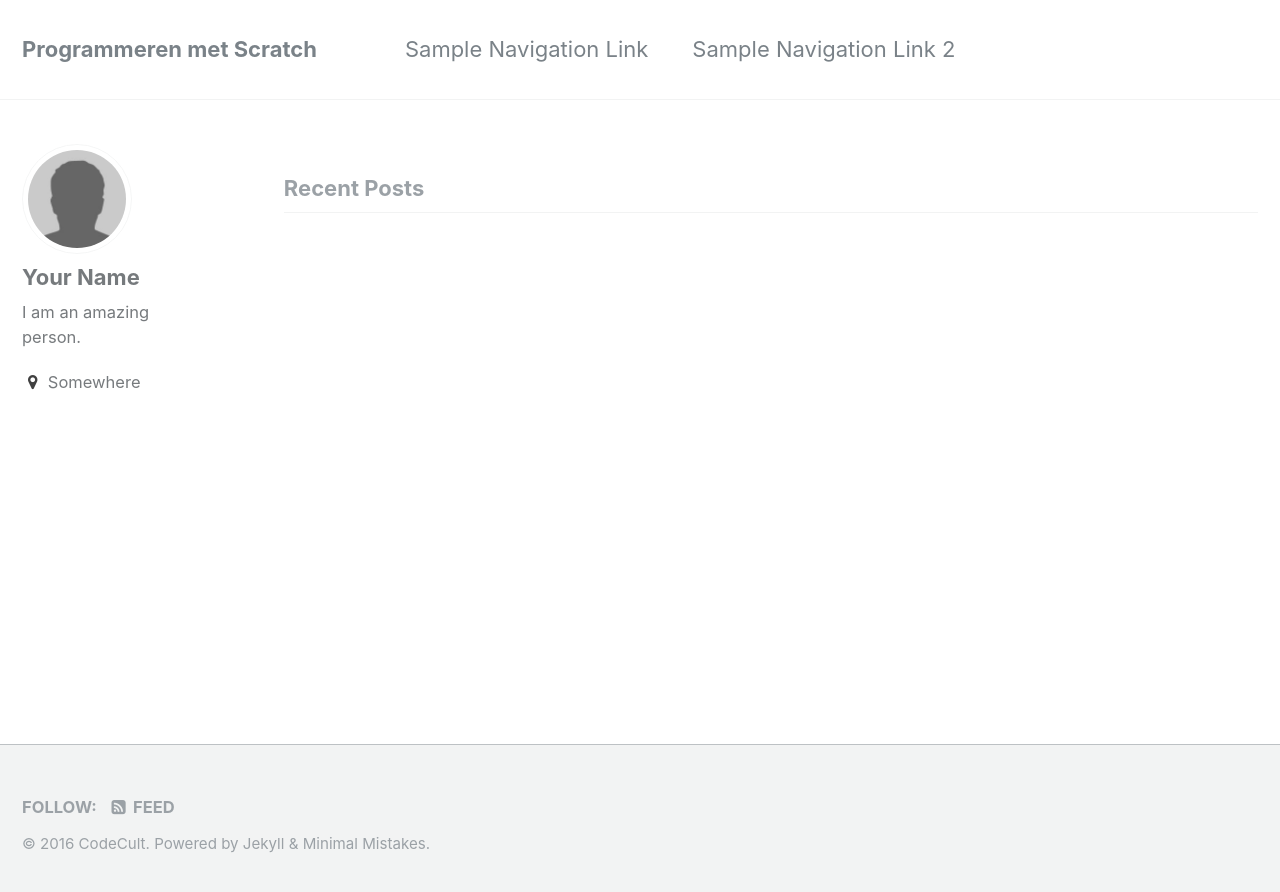
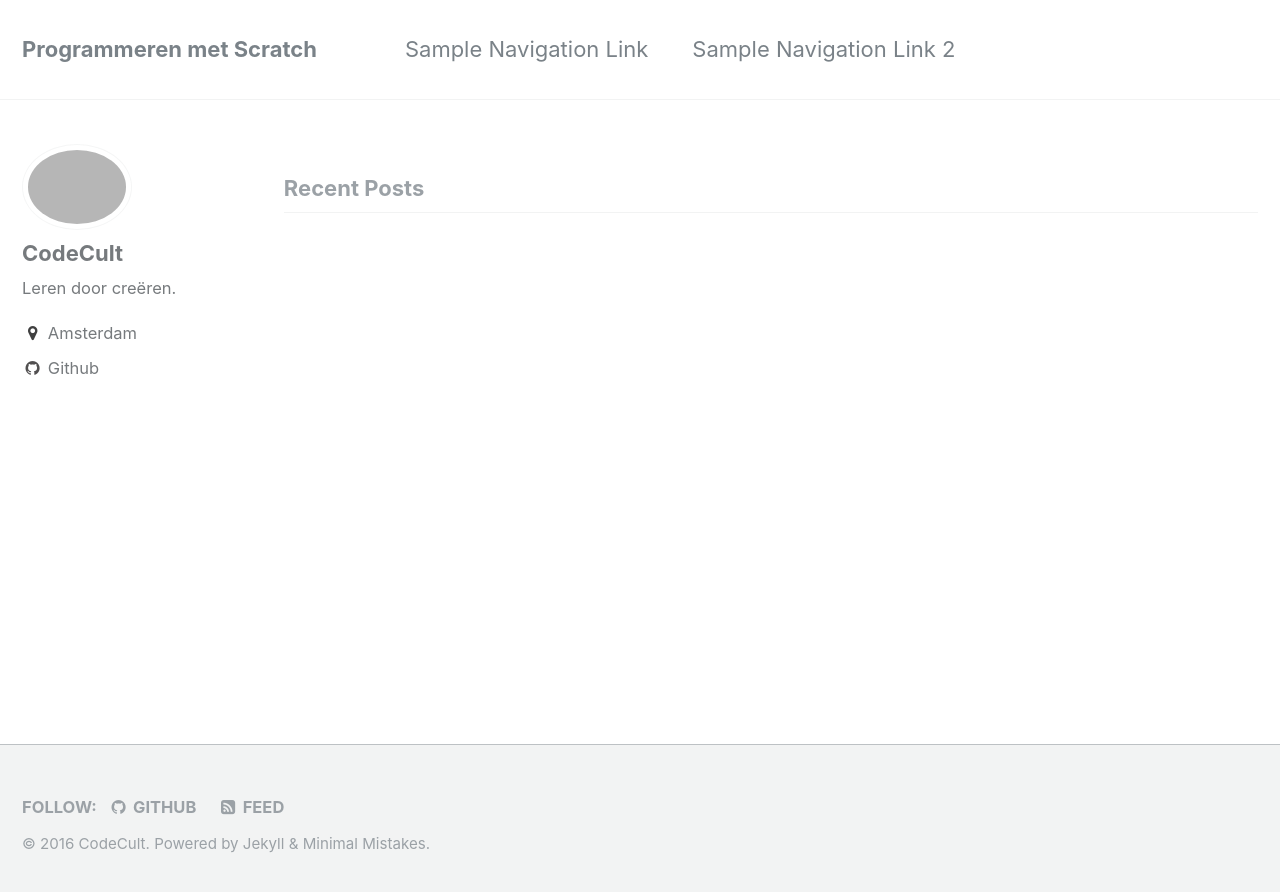
Before and after one commit to wijnandb/programmeren-1, a Jekyll site: the page built from index.html, in a window 1280 px wide. Shown: the top 892 px of the page. Built offline with Jekyll 4.4.1, drawn with Linux system fonts in a browser that asks for light colours; the list of posts is cut into pages by our own code.

Commit message:
tekst in config

```diff
--- a/_config.yml
+++ b/_config.yml
@@ -77,10 +77,10 @@ analytics:
 
 # Site Author
 author:
-  name             : "Your Name"
-  avatar           : "bio-photo.jpg"
-  bio              : "I am an amazing person."
-  location         : "Somewhere"
+  name             : "CodeCult"
+  avatar           : "bio-photo.png"
+  bio              : "Leren door cre&euml;ren."
+  location         : "Amsterdam"
   email            :
   uri              :
   bitbucket        :
@@ -89,7 +89,7 @@ author:
   flickr           :
   facebook         :
   foursquare       :
-  github           :
+  github           : wijnandb
   google_plus      :
   keybase          :
   instagram        :
```
